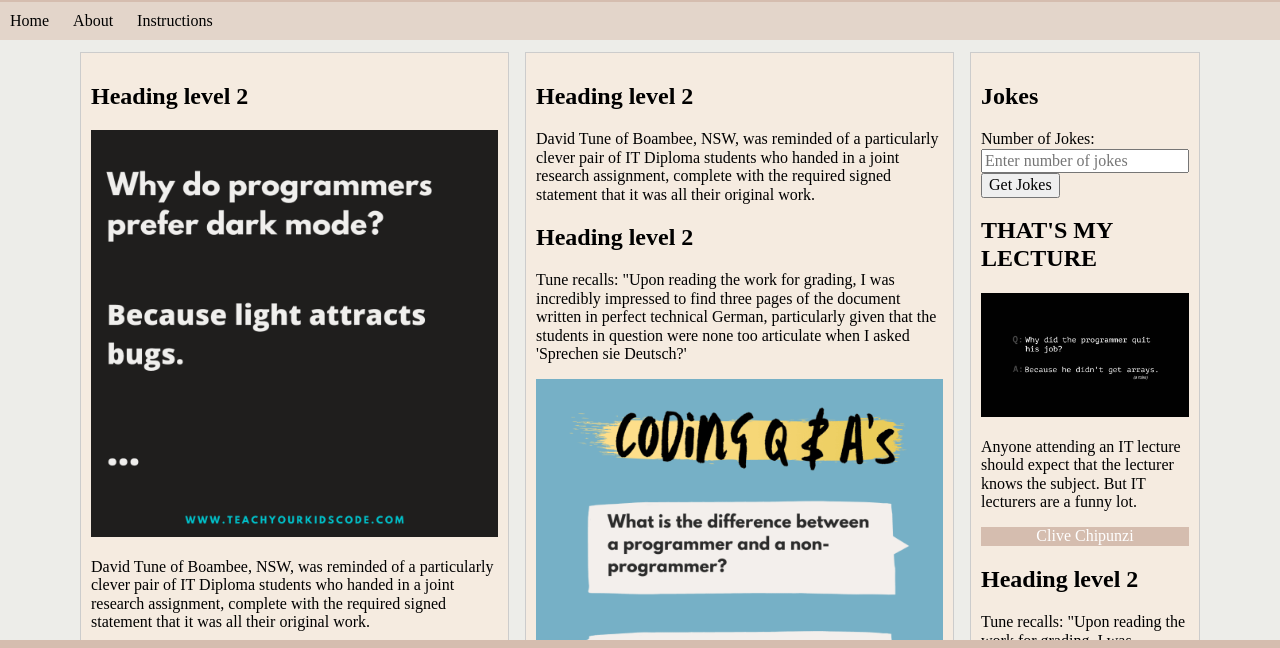
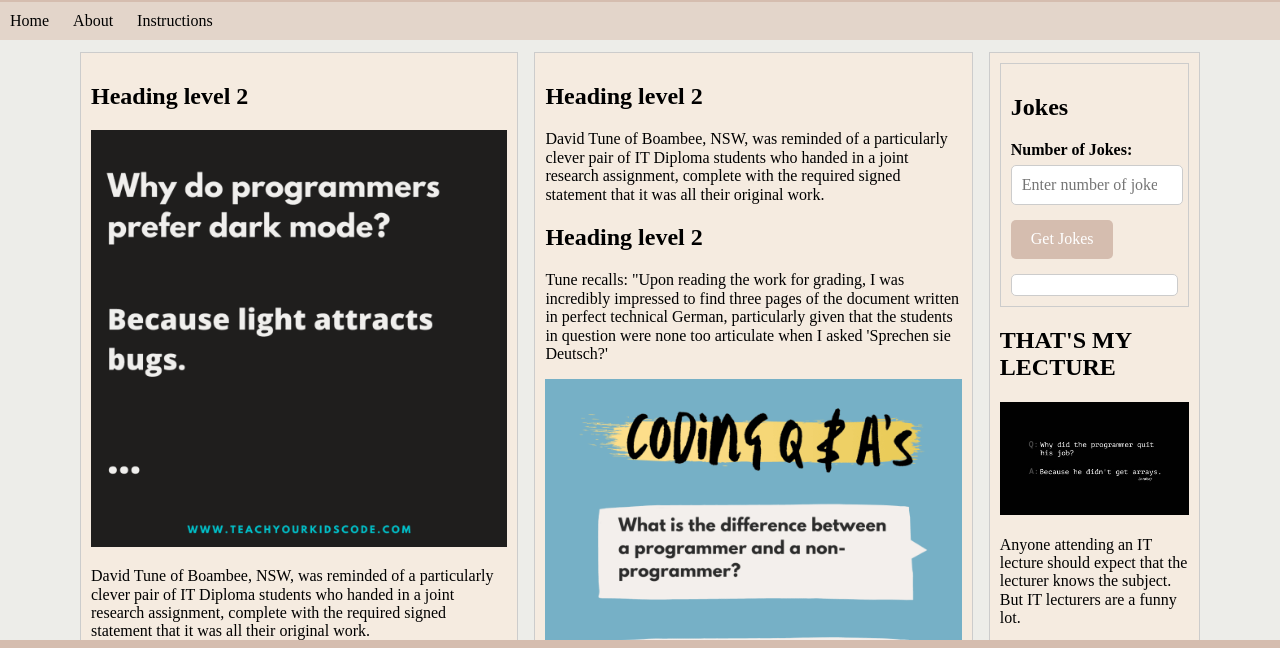
Before and after one commit to cliveeee/Web-Dev-Phase-1, a plain HTML site: page index.html in a window 1280 px wide. Shown: the part 83-731 px from the top of the page. Drawn offline with Linux system fonts and the light colour scheme.

Commit message:
feat: styling – add responsive styling to the form

```diff
--- a/assets/css/style.css
+++ b/assets/css/style.css
@@ -177,6 +177,8 @@ body {
         display: none;
     }
 
+
+
     /* Adjusting the main content grid for larger screens (desktop) */
     .main-content {
         grid-template-columns: repeat(5, 1fr);
@@ -188,3 +190,46 @@ body {
         margin: 115px 60px 20px;
     }
 }
+
+/* Style for the form */
+form {
+    background-color: #f5ebe0;
+    border: 1px solid #ccc;
+    padding: 10px;
+    margin-bottom: 20px;
+}
+
+/* Style for form labels */
+form label {
+    display: block;
+    font-weight: bold;
+    margin-bottom: 5px;
+}
+
+/* Style for input fields */
+form input {
+    width: 90%;
+    padding: 10px;
+    margin-bottom: 15px;
+    border: 1px solid #ccc;
+    border-radius: 5px;
+}
+
+/* Style for the submit button */
+form button {
+    background-color: #d5bdaf;
+    color: white;
+    border: none;
+    padding: 10px 20px;
+    border-radius: 5px;
+    cursor: pointer;
+}
+
+/* Style for the response container */
+form #jokesResponse {
+    background-color: #fff;
+    padding: 10px;
+    border: 1px solid #ccc;
+    border-radius: 5px;
+    margin-top: 15px;
+}
```
Also changed, not shown: index.html (+1 -0 lines), evidence/Screenshot 2023-09-07 at 22.36.45.png (deleted), evidence/Screenshot 2023-09-27 at 11.50.38.png (deleted), evidence/Screenshot 2023-10-26 at 14.31.27.png (deleted), evidence/Screenshot 2023-10-27 at 13.27.04.png (added), 2 other files.
